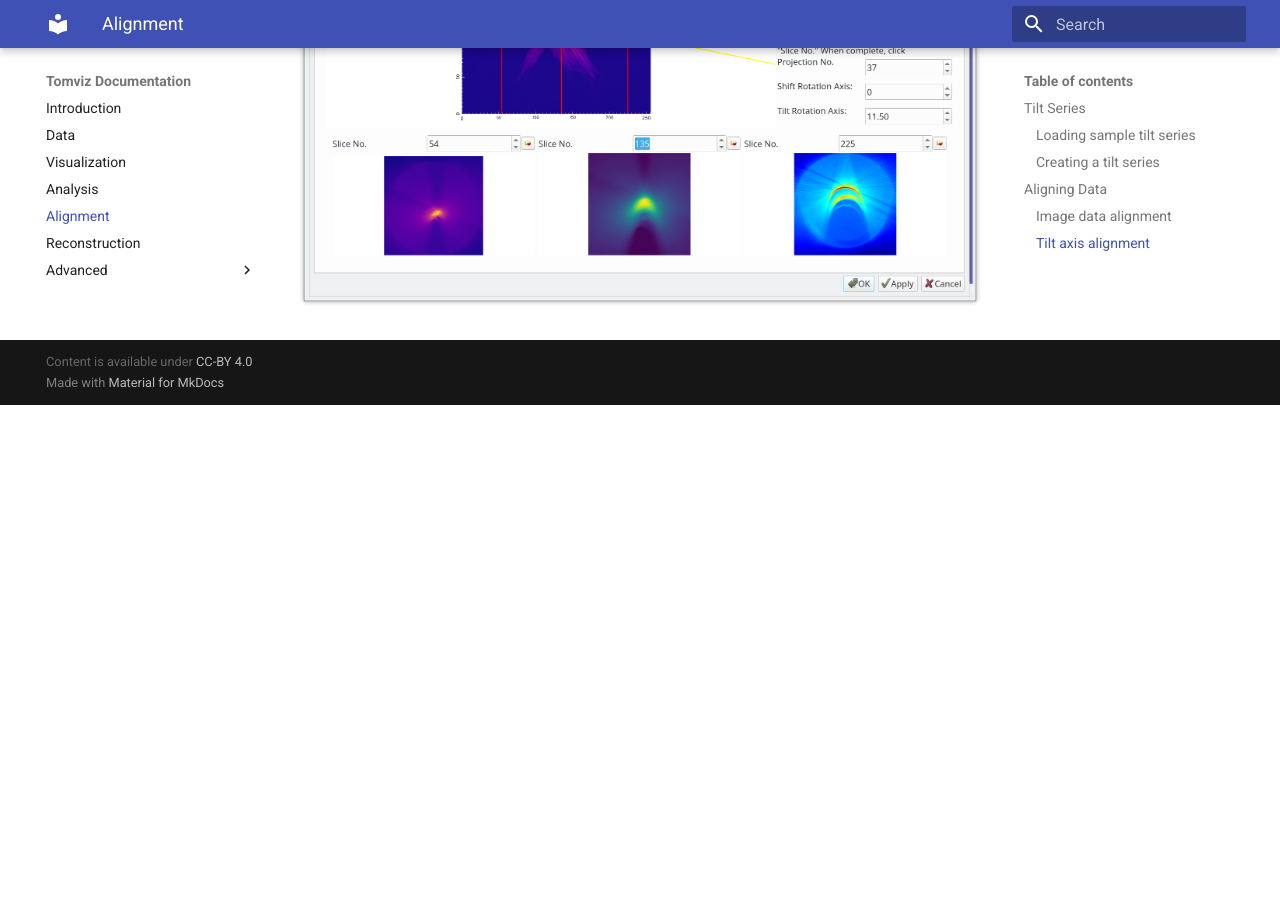
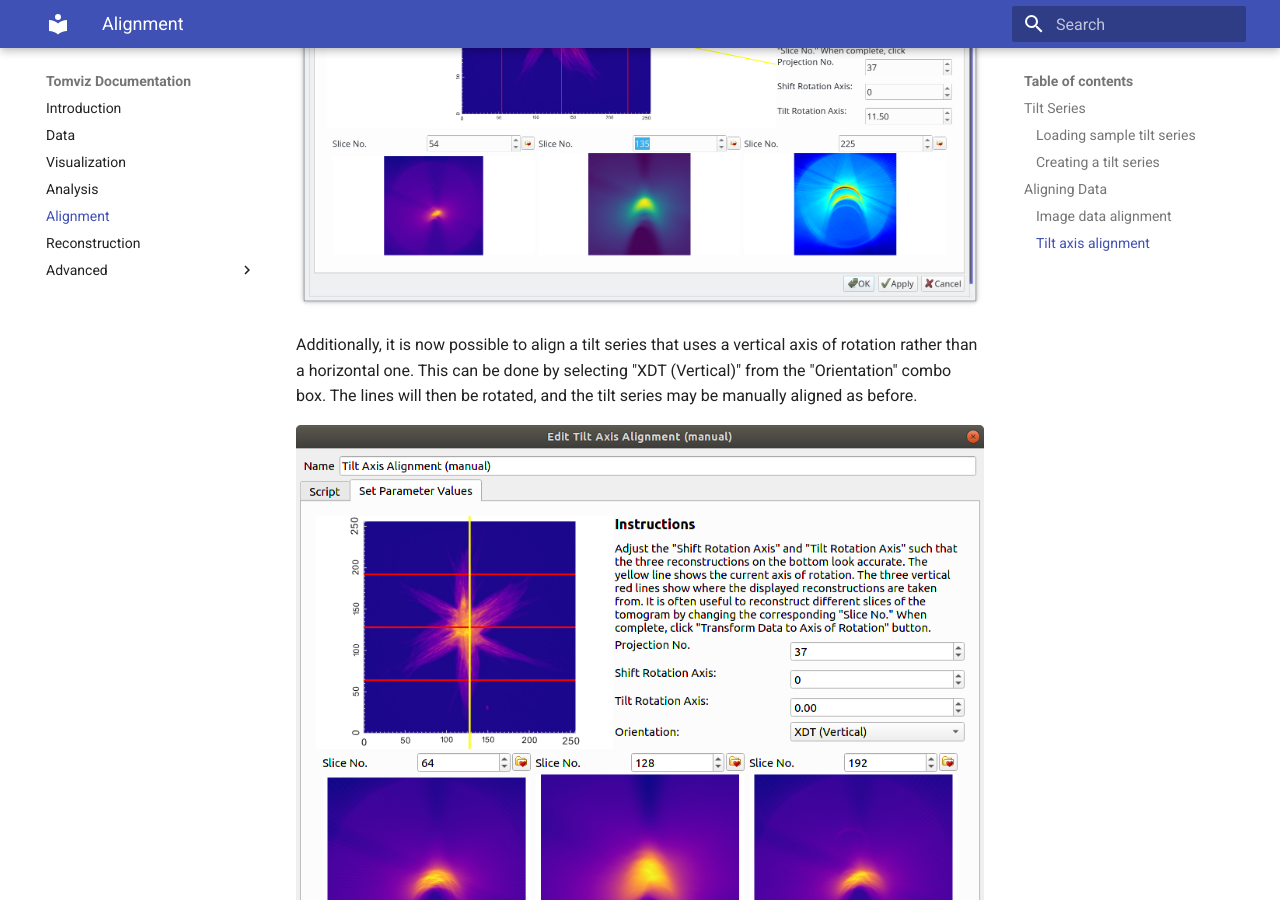
Before and after one commit to OpenChemistry/tomvizdocs, an MkDocs documentation site: the page built from docs/alignment.md, in a window 1280 px wide and 900 px high, scrolled down 7967 px. Built offline with MkDocs 1.6.1 and Material for MkDocs 9.7.7, drawn with Linux system fonts in a browser that asks for light colours; before the commit the page ends 8372 px from its top, so only the background shows below that.

Commit message:
Added info about tilt axis alignment orientation
These features are implemented in
[this PR](https://github.com/OpenChemistry/tomviz/pull/1926).

Signed-off-by: Patrick Avery <patrick.avery@kitware.com>

```diff
--- a/docs/alignment.md
+++ b/docs/alignment.md
@@ -96,3 +96,11 @@ indication that the tilt axis is not well aligned.
 It is possible to select independent color maps for the reconstruction previews.
 
 ![Tilt axis dialog](img/tilt_axis_color.png)
+
+Additionally, it is now possible to align a tilt series that uses a
+vertical axis of rotation rather than a horizontal one.
+This can be done by selecting "XDT (Vertical)" from the "Orientation"
+combo box. The lines will then be rotated, and the tilt series may be
+manually aligned as before.
+
+![Tilt axis dialog](img/tilt_axis_orientation.png)
```
Also changed, not shown: docs/img/tilt_axis_orientation.png (added).
